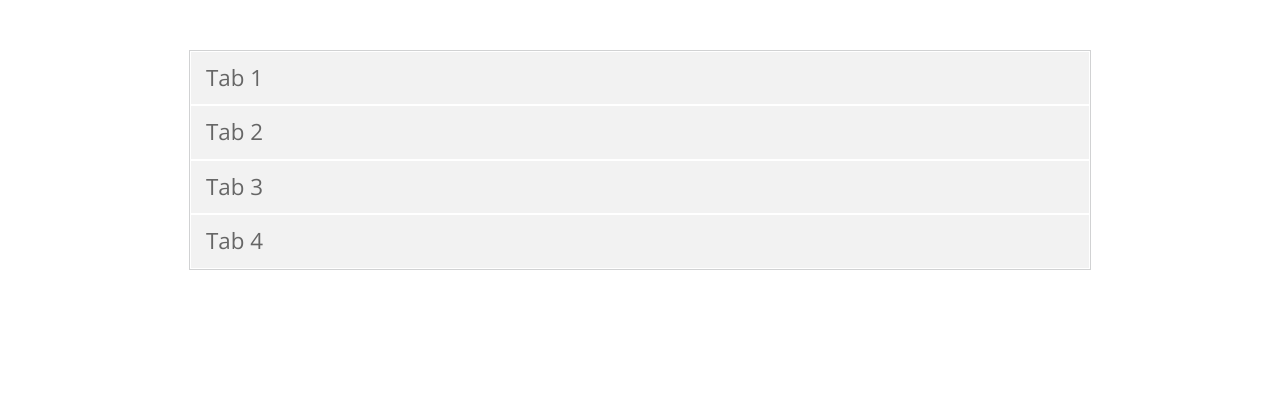
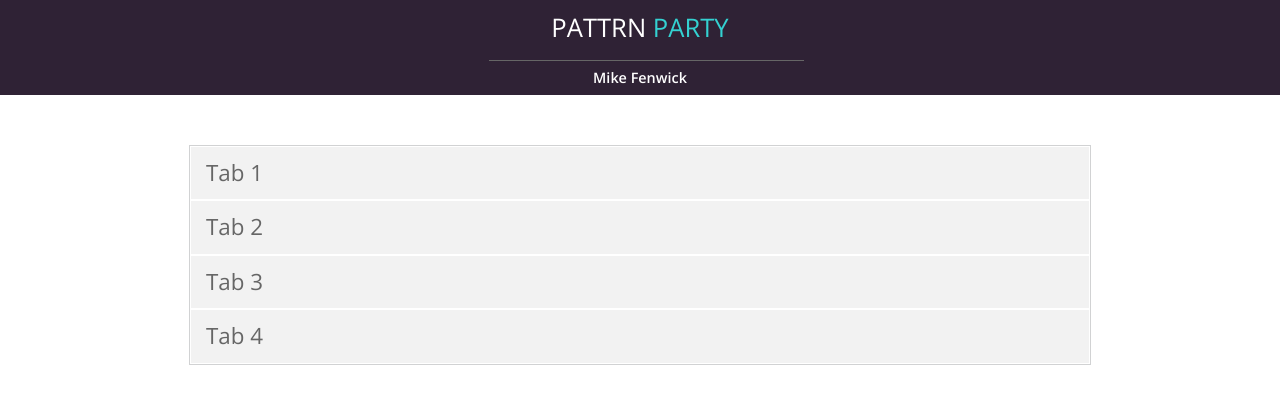
Before and after one commit to Mickyfen17/accordion-tabs, a website: page index.html in a window 1280 px wide. Drawn offline with nearby package versions, Linux system fonts and the light colour scheme.

Commit message:
add main header and student name

```diff
--- a/index.html
+++ b/index.html
@@ -6,8 +6,12 @@
     <title>Accordion Tabs</title>
   </head>
   <body>
+    <header>
+      <h1 id="main-header">PATTRN <span>PARTY</span></h1>
+      <h3 id="name">Mike Fenwick</h3>
+    </header>
     <section id="accordion">
-      <h1 id="header-1">Tab 1</h1>
+      <h1 class="tab-header">Tab 1</h1>
       <article id="tab1" class="tabs">
         <img src="https://dummyimage.com/400x200/f2f2f2/666666.png&text=X" alt="">
         <h2>Lorem ipsum dolor sit amet, consectetue</h2>
@@ -24,7 +28,7 @@
           iusto odio dignissim qui blandit.
         </p>
       </article>
-      <h1 id="header-2">Tab 2</h1>
+      <h1 class="tab-header">Tab 2</h1>
       <article id="tab2" class="tabs">
         <img src="https://dummyimage.com/400x200/f2f2f2/666666.png&text=X" alt="">
         <h2>Lorem ipsum dolor sit amet, consectetue</h2>
@@ -41,7 +45,7 @@
           iusto odio dignissim qui blandit.
         </p>
       </article>
-      <h1 id="header-3">Tab 3</h1>
+      <h1 class="tab-header">Tab 3</h1>
       <article id="tab3" class="tabs">
         <img src="https://dummyimage.com/400x200/f2f2f2/666666.png&text=X" alt="">
         <h2>Lorem ipsum dolor sit amet, consectetue</h2>
@@ -58,7 +62,7 @@
           iusto odio dignissim qui blandit.
         </p>
       </article>
-      <h1 id="header-4">Tab 4</h1>
+      <h1 class="tab-header">Tab 4</h1>
       <article id="tab4" class="tabs">
         <img src="https://dummyimage.com/400x200/f2f2f2/666666.png&text=X" alt="">
         <h2>Lorem ipsum dolor sit amet, consectetue</h2>
--- a/scss/main.scss
+++ b/scss/main.scss
@@ -20,18 +20,33 @@ body {
   font-family: $openSans;
 }
 
-.show-header {
-  background: $white;
-  border-top: 1px solid $lightGrey;
-  border-bottom: 1px solid $lightGrey;
-  font-weight: $bold;
-  &:first-child{
-    border-top: none;
+header {
+  background: $darkPurple;
+  padding: 10px;
+  text-align: center;
+  #main-header {
+    position: relative;
+    padding: 5px 0 20px 0;
+    font-size: 1.6em;
+    color: $white;
+    span {
+      color: $teal;
+    }
+    &::after {
+      content: "";
+      position: absolute;
+      bottom: 0;
+      left: 38%;
+      width: 25%;
+      border-bottom: 1px solid $darkGrey;
+    }
   }
-}
-
-.show-tab {
-  display: flex;
+  #name {
+    padding: 10px 0 0 0;
+    font-size: 0.9em;
+    color: $white;
+    font-weight: $bold;
+  }
 }
 
 section {
@@ -43,7 +58,7 @@ section {
   margin: 50px auto;
 }
 
-h1 {
+.tab-header {
   margin: 0;
   padding: 15px;
   border: 1px solid $white;
@@ -80,3 +95,15 @@ article {
     line-height: 24px;
   }
 }
+.show-header {
+  background: $white;
+  border-top: 1px solid $lightGrey;
+  border-bottom: 1px solid $lightGrey;
+  font-weight: $bold;
+  &:first-child{
+    border-top: none;
+  }
+}
+.show-tab {
+  display: flex;
+}
```
Also changed, not shown: public/css/main.css.
